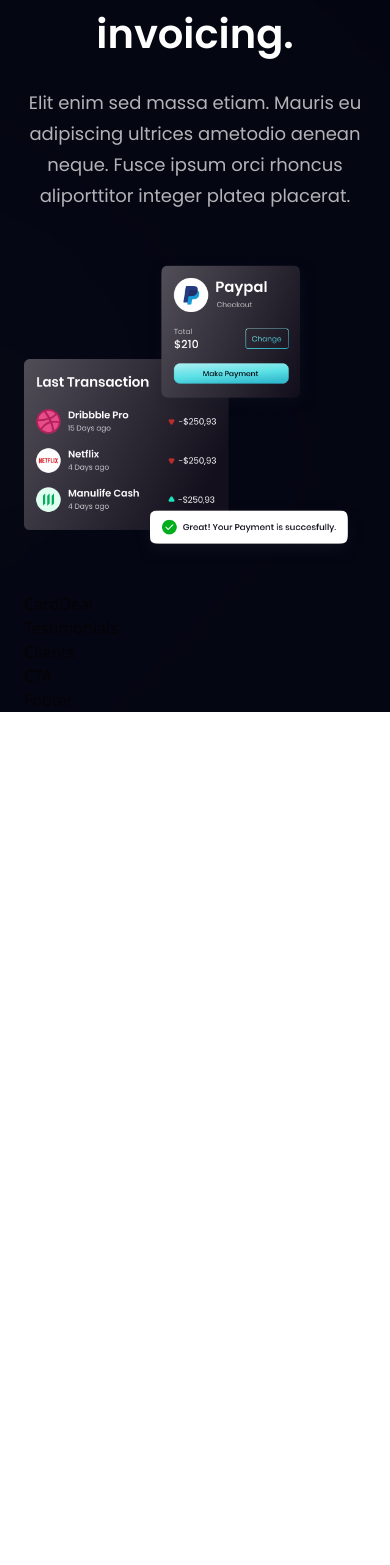
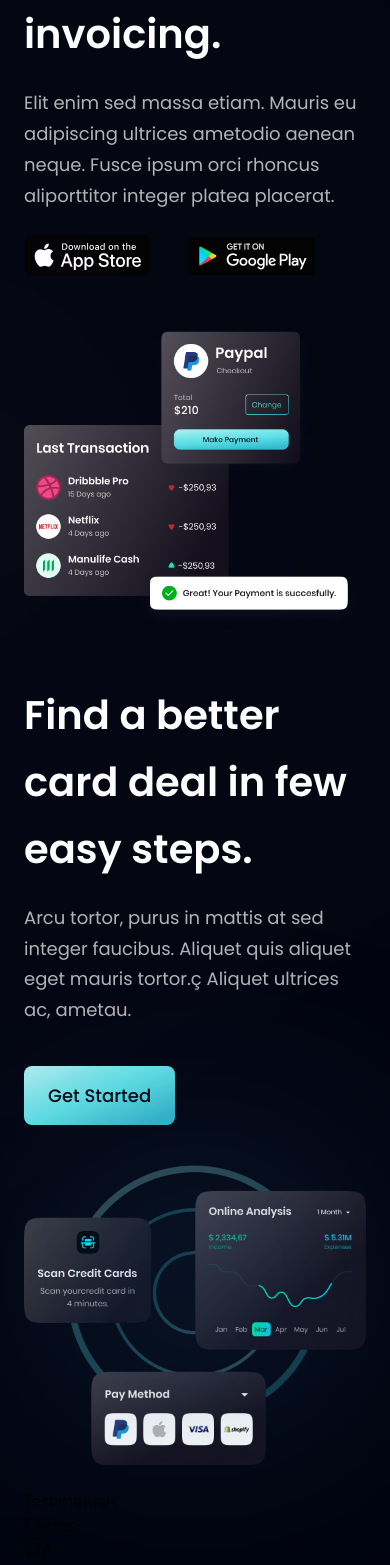
Before and after one commit to Vox1oot/modern-website, a React (Vite) app: page / in a window 390 px wide. Shown: the part 3194-4759 px from the top of the page. Before the commit the page ends 3906 px from the top, so only its background shows below. Built offline with nearby package versions, Linux system fonts and the light colour scheme.

Commit message:
implement CardDeal section

```diff
--- a/src/components/Billing.jsx
+++ b/src/components/Billing.jsx
@@ -15,9 +15,14 @@ const Billing = () => {
                 <div className="absolute z-[0] -left-1/2 bottom-0 w-[70%] h-[70%] rounded-full pink__gradient" />
             </div>
 
-            <div className={`${layout.sectionInfo} max-w-[600px] text-center`}>
+            <div className={`${layout.sectionInfo} md:text-left max-w-[600px] `}>
                 <h2 className={styles.heading2}>{`${t('billing_h2')}`}</h2>
                 <p className={`${styles.paragraph} max-w-[470px] mt-5`}>{`${t('billing_p')}`}</p>
+
+                <div className="flex flex-row flex-wrap sm:mt-10 mt-6 gap-4">
+                    <img src={apple} alt="apple_store" className="w-[128px] h-[42px] object-contain mr-5 cursor-pointer" />
+                    <img src={google} alt="google_play" className="w-[128px] h-[42px] object-contain mr-5 cursor-pointer" />
+                </div>
             </div>
         </section>
     );
--- a/src/components/CardDeal.jsx
+++ b/src/components/CardDeal.jsx
@@ -1,7 +1,26 @@
 import React from 'react';
+import { useTranslation } from 'react-i18next';
+import { card } from '../assets';
+import styles, { layout } from '../styles';
+import Button from './Button';
 
-const CardDeal = () => (
-    <div>CardDeal</div>
-);
+const CardDeal = () => {
+    const { t } = useTranslation();
+
+    return (
+        <section className={layout.section}>
+            <div className={layout.sectionInfo}>
+                <h2 className={`${styles.heading2} max-w-[600px]`}>{`${t('cardDeal_h2')}`}</h2>
+                <p className={`${styles.paragraph} max-w-[470px] mt-5`}>{`${t('cardDeal_p')}`}</p>
+                <Button styles="mt-10" />
+            </div>
+
+            <div className={layout.sectionImg}>
+                <img src={card} alt="card" className="w-[100%] h-[100%]" />
+                <div className="absolute z-[3] top-[-20px] w-[70%] h-[70%] rounded-full blue__gradient" />
+            </div>
+        </section>
+    );
+};
 
 export default CardDeal;
--- a/src/i18n/resources/en.js
+++ b/src/i18n/resources/en.js
@@ -61,5 +61,35 @@ export default {
         features_p: 'With the right credit card, you can improve your financial life by building credit, earning rewards and saving money. But with hundreds of credit cards on the market.',
         billing_h2: 'Easily control your billing & invoicing.',
         billing_p: 'Elit enim sed massa etiam. Mauris eu adipiscing ultrices ametodio aenean neque. Fusce ipsum orci rhoncus aliporttitor integer platea placerat.',
+        cardDeal_h2: 'Find a better card deal in few easy steps.',
+        cardDeal_p: 'Arcu tortor, purus in mattis at sed integer faucibus. Aliquet quis aliquet eget mauris tortor.ç Aliquet ultrices ac, ametau.',
+        feedbacks: [
+            {
+                id: 'feedback-1',
+                content:
+                'Money is only a tool. It will take you wherever you wish, but it will not replace you as the driver.',
+                name: 'Herman Jensen',
+                title: 'Founder & Leader',
+                img: 'people01',
+            },
+            {
+                id: 'feedback-2',
+                content:
+                "Money makes your life easier. If you're lucky to have it, you're lucky.",
+                name: 'Steve Mark',
+                title: 'Founder & Leader',
+                img: 'people02',
+            },
+            {
+                id: 'feedback-3',
+                content:
+                'It is usually people in the money business, finance, and international trade that are really rich.',
+                name: 'Kenn Gallagher',
+                title: 'Founder & Leader',
+                img: 'people03',
+            },
+        ],
+        feedback_h2: 'What people are saying about us',
+        feedback_p: 'Everything you need to accept card payments and grow your business anywhere on the planet.',
     },
 };
```
